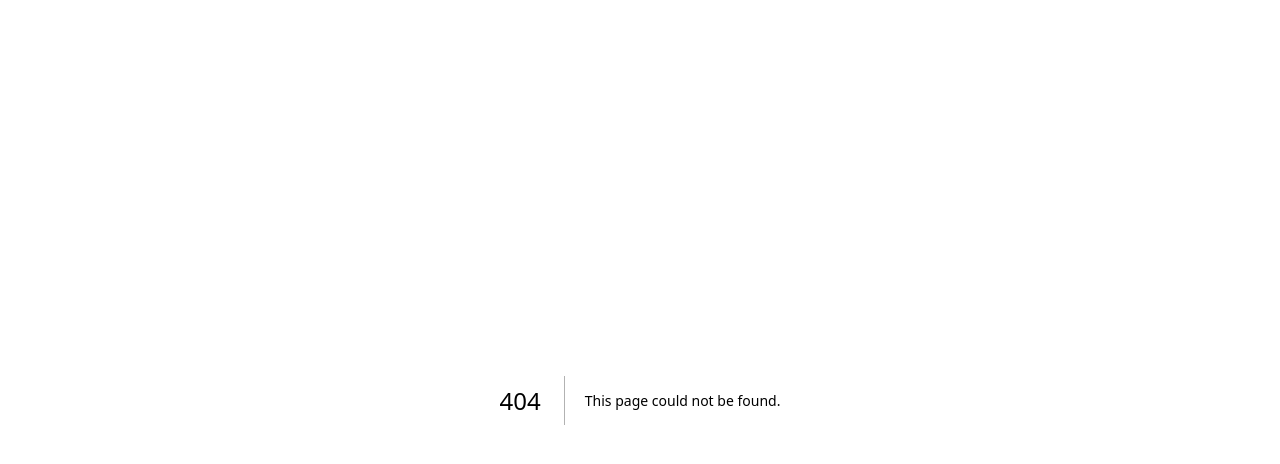
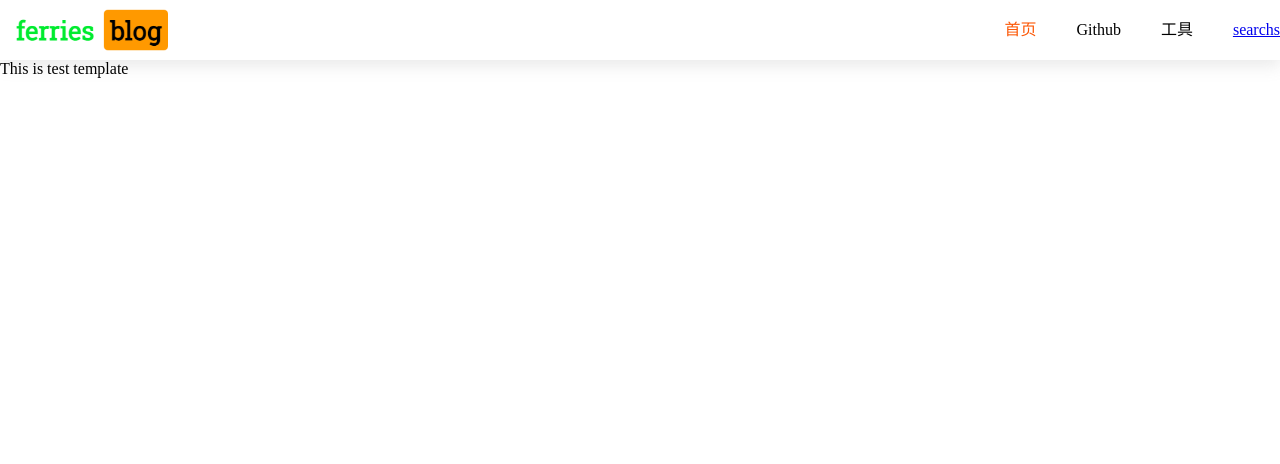
Before and after one commit to ferriesg/blog_fe, a Next.js app: page /tools in a window 1280 px wide. Before the commit this address had no page. Shown: the top 464 px of the page. Built offline with nearby package versions, Linux system fonts and the light colour scheme.

Commit message:
add new tempalte

```diff
--- a/components/Header/Header.styles.js
+++ b/components/Header/Header.styles.js
@@ -4,7 +4,7 @@ import { Box, Flex } from "@chakra-ui/react";
 export const HeaderBox = styled(Flex)`
   width: 100%;
   height: 60px;
-  position: fixed;
+  /* position: fixed; */
   top: 0;
   justify-content: center;
   box-shadow: rgb(142 142 142 / 19%) 0 6px 15px 0;
--- a/components/Header/Header.tsx
+++ b/components/Header/Header.tsx
@@ -10,7 +10,9 @@ export default function Header() {
           <ItemBox color="#fc5705">首页</ItemBox>
           <ItemBox>Github</ItemBox>
           <ItemBox>工具</ItemBox>
-          <ItemBox>searchs</ItemBox>
+          <ItemBox as="a" href="/tools">
+            searchs
+          </ItemBox>
         </RightBox>
       </HeaderCenter>
     </HeaderBox>
--- a/next.config.js
+++ b/next.config.js
@@ -10,7 +10,7 @@ const nextConfig = {
     //     pathname: '/account123/**',
     //   },
     // ],
-    domains:['img1.baidu.com','image.baidu.com']
+    domains:['img1.baidu.com','image.baidu.com','114.132.175.151']
   },
 };
 module.exports = nextConfig;
--- a/pages/_app.tsx
+++ b/pages/_app.tsx
@@ -1,6 +1,12 @@
-import '@/styles/globals.css'
-import type { AppProps } from 'next/app'
+import "@/styles/globals.css";
+import Header from "@/components/Header/Header";
+import type { AppProps } from "next/app";
 
 export default function App({ Component, pageProps }: AppProps) {
-  return <Component {...pageProps} />
+  return (
+    <>
+      <Header />
+      <Component {...pageProps} />
+    </>
+  );
 }
--- a/pages/index.tsx
+++ b/pages/index.tsx
@@ -16,7 +16,6 @@ function Home(props: any) {
   const { data } = props;
   return (
     <>
-      <Header />
       <HomeBody>
         <Box flex={4}>
           {/* {data.map((item) => {
--- /dev/null
+++ b/pages/tools/index.tsx
@@ -0,0 +1,5 @@
+function Tools() {
+  return <div>This is test template</div>;
+}
+
+export default Tools;
```
